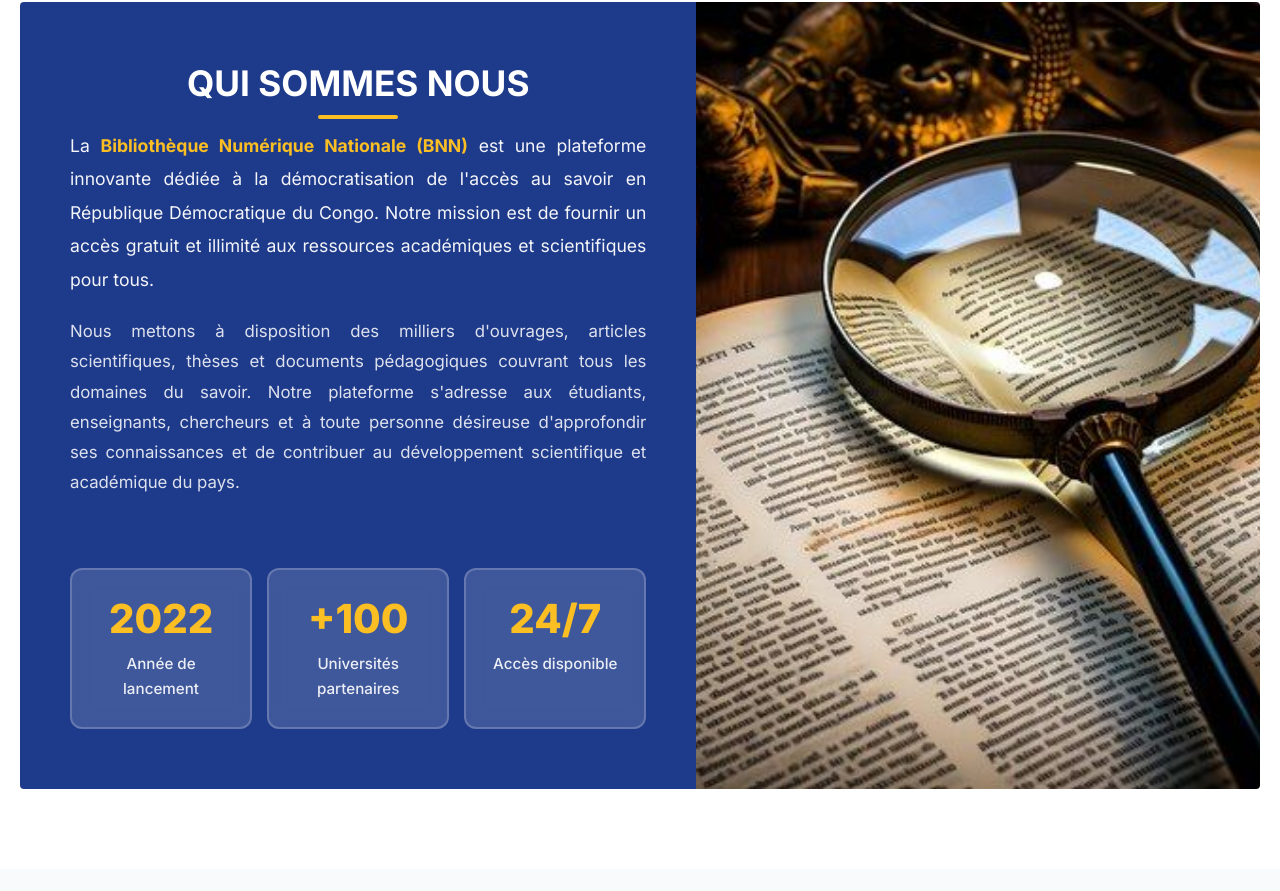
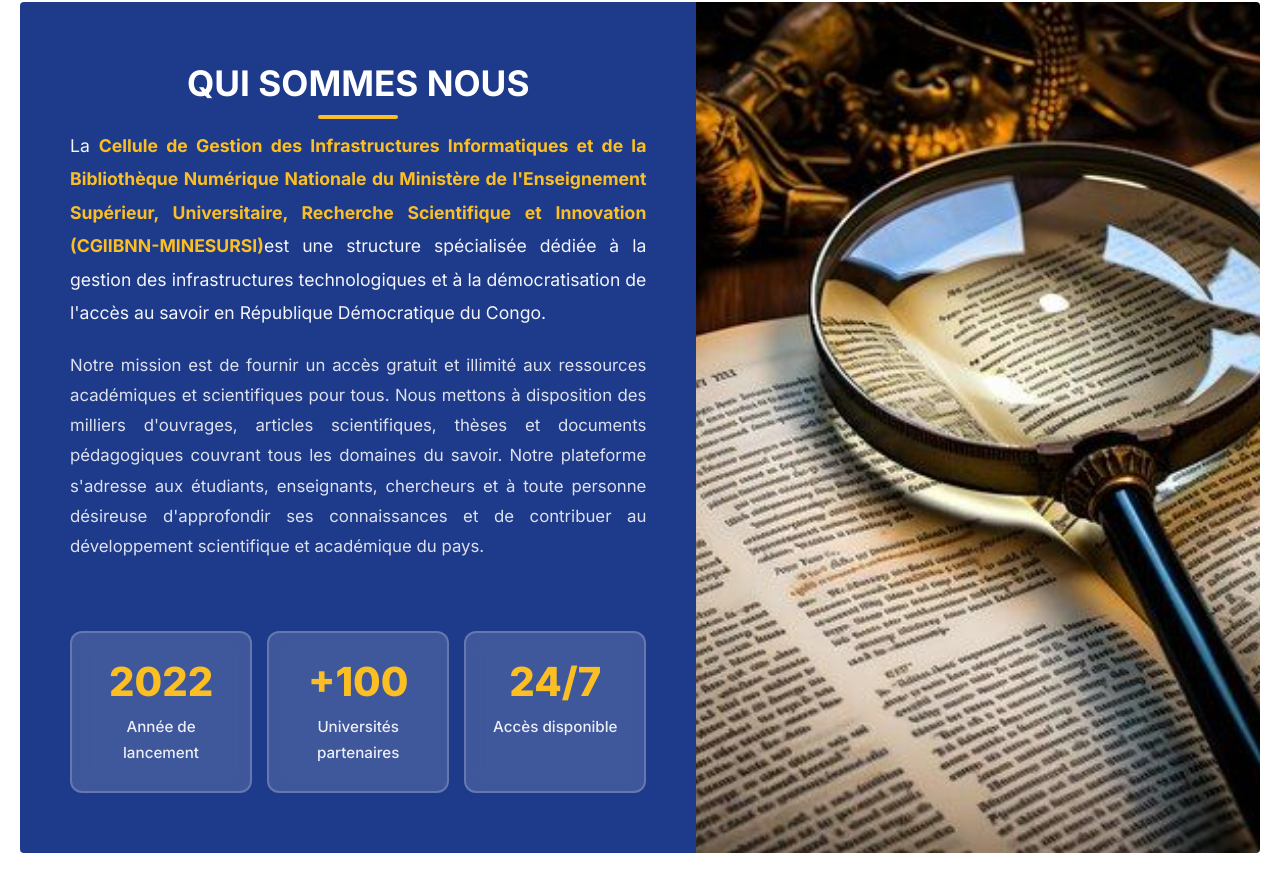
Before and after one commit to cgiibnn-2025/bnn-esursi-site, a React (Create React App) app: page / in a window 1280 px wide. Shown: the part 1097-1988 px from the top of the page. Built offline with nearby package versions, Linux system fonts and the light colour scheme; no server answers.

Commit message:
Mise à jour section Qui sommes-nous avec CGIIBNN-MINESURSI

```diff
--- a/src/components/QuiSommesNous.js
+++ b/src/components/QuiSommesNous.js
@@ -10,15 +10,17 @@
           <div className="text-content">
             <h2 className="section-title" style={{color:"white"}}>Qui sommes nous</h2>
             <p className="intro-text">
-              La <strong>Bibliothèque Numérique Nationale (BNN)</strong> est une plateforme innovante dédiée à
-              la démocratisation de l'accès au savoir en République Démocratique du Congo. Notre mission est de
-              fournir un accès gratuit et illimité aux ressources académiques et scientifiques pour tous.
+              La <strong>Cellule de Gestion des Infrastructures Informatiques et de la Bibliothèque Numérique Nationale
+              du Ministère de l'Enseignement Supérieur, Universitaire, Recherche Scientifique et Innovation (CGIIBNN-MINESURSI)</strong>
+              est une structure spécialisée dédiée à la gestion des infrastructures technologiques et à la démocratisation
+              de l'accès au savoir en République Démocratique du Congo.
             </p>
             <p className="description">
-              Nous mettons à disposition des milliers d'ouvrages, articles scientifiques, thèses et documents
-              pédagogiques couvrant tous les domaines du savoir. Notre plateforme s'adresse aux étudiants,
-              enseignants, chercheurs et à toute personne désireuse d'approfondir ses connaissances et de
-              contribuer au développement scientifique et académique du pays.
+              Notre mission est de fournir un accès gratuit et illimité aux ressources académiques et scientifiques pour tous.
+              Nous mettons à disposition des milliers d'ouvrages, articles scientifiques, thèses et documents pédagogiques
+              couvrant tous les domaines du savoir. Notre plateforme s'adresse aux étudiants, enseignants, chercheurs et à
+              toute personne désireuse d'approfondir ses connaissances et de contribuer au développement scientifique et
+              académique du pays.
             </p>
 
             <div className="stats-mini">
```
